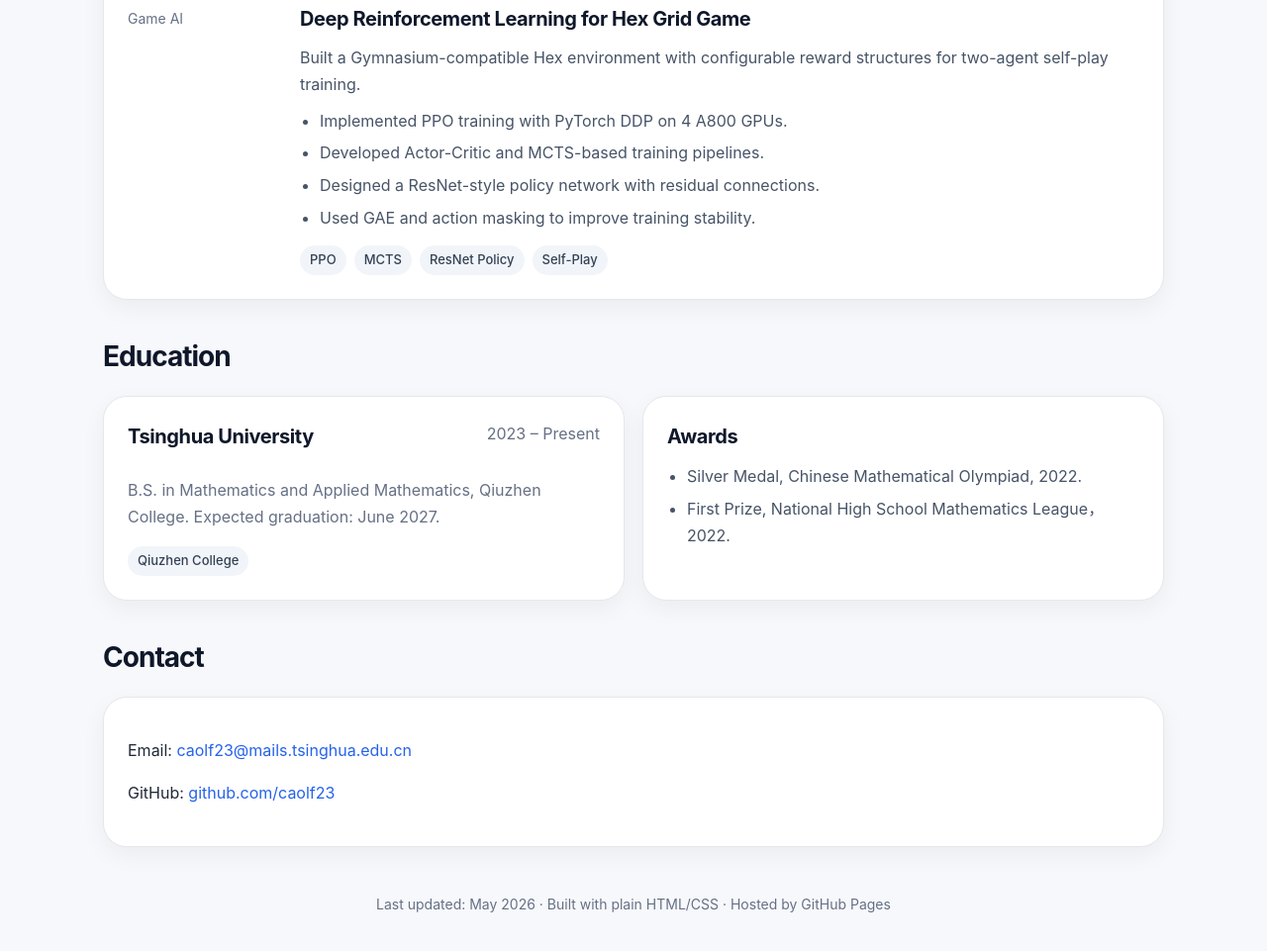
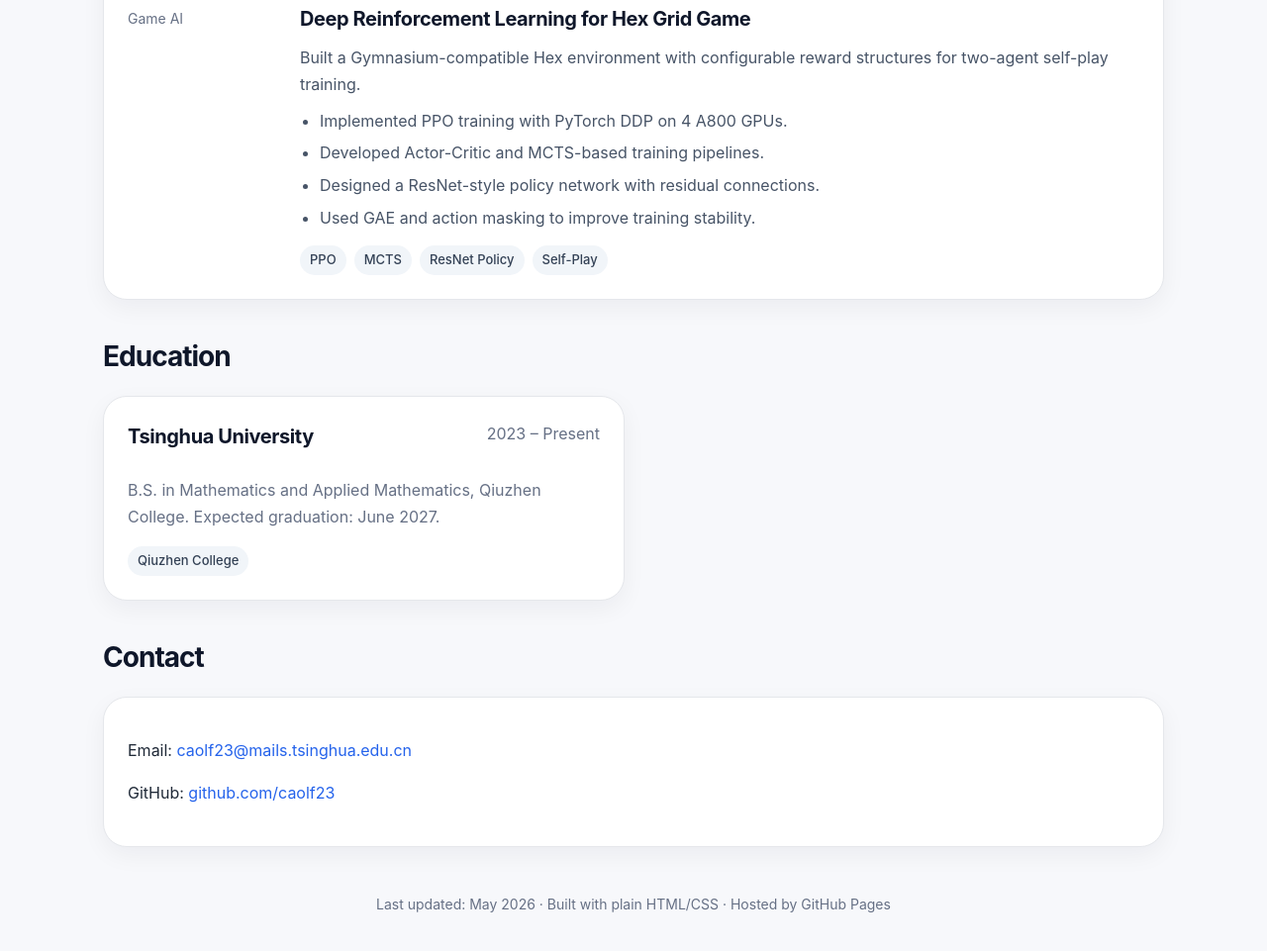
Before and after one commit to caolf23/caolf23.github.io, a plain HTML site: page index.html in a window 1280 px wide. Shown: the part 1615-2576 px from the top of the page at 99% size. Drawn offline with Linux system fonts and the light colour scheme.

Commit message:
Remove awards section from index.html
Removed awards section from the index.html file.

```diff
--- a/index.html
+++ b/index.html
@@ -647,14 +647,7 @@
           </div>
         </div>
 
-        <div class="card">
-          <h3>Awards</h3>
-          <ul>
-            <li>Silver Medal, Chinese Mathematical Olympiad, 2022.</li>
-            <li>First Prize, National High School Mathematics League，2022.</li>
-          </ul>
-        </div>
-      </div>
+
     </section>
 
 
```
